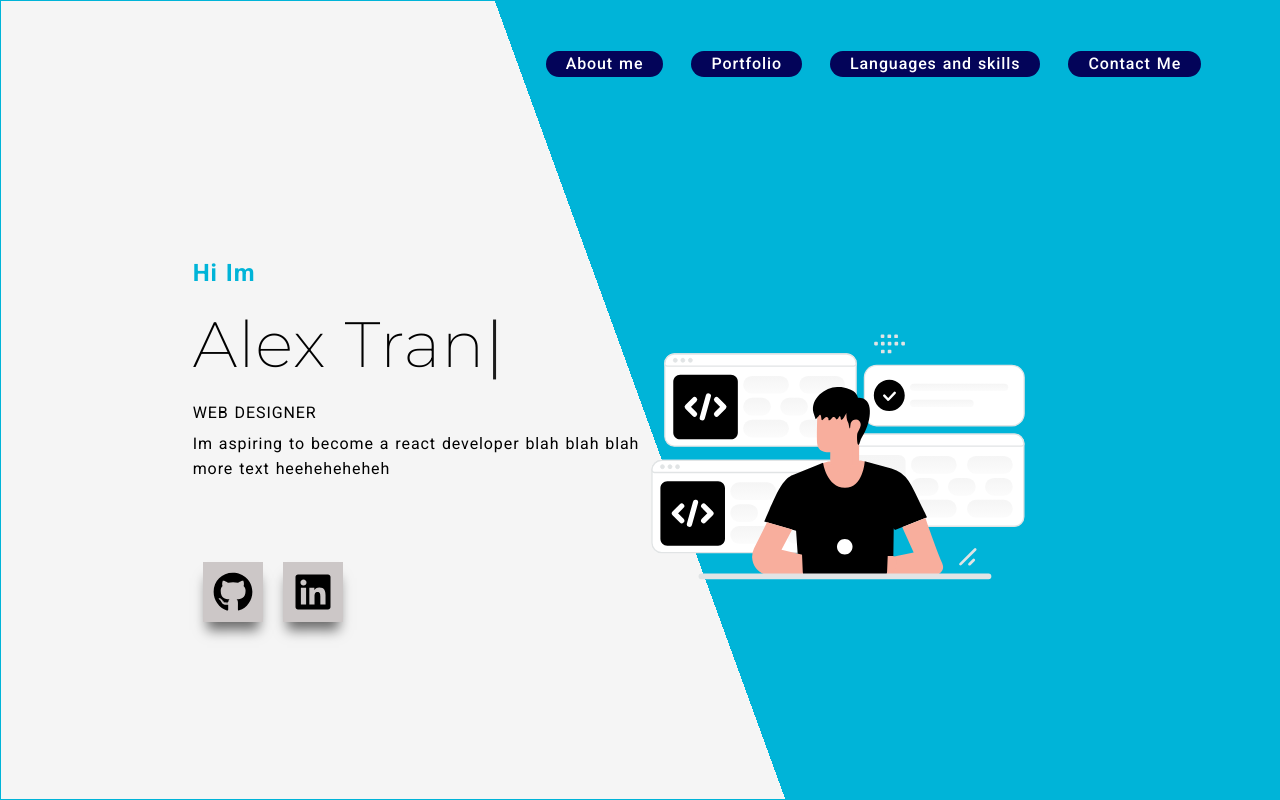
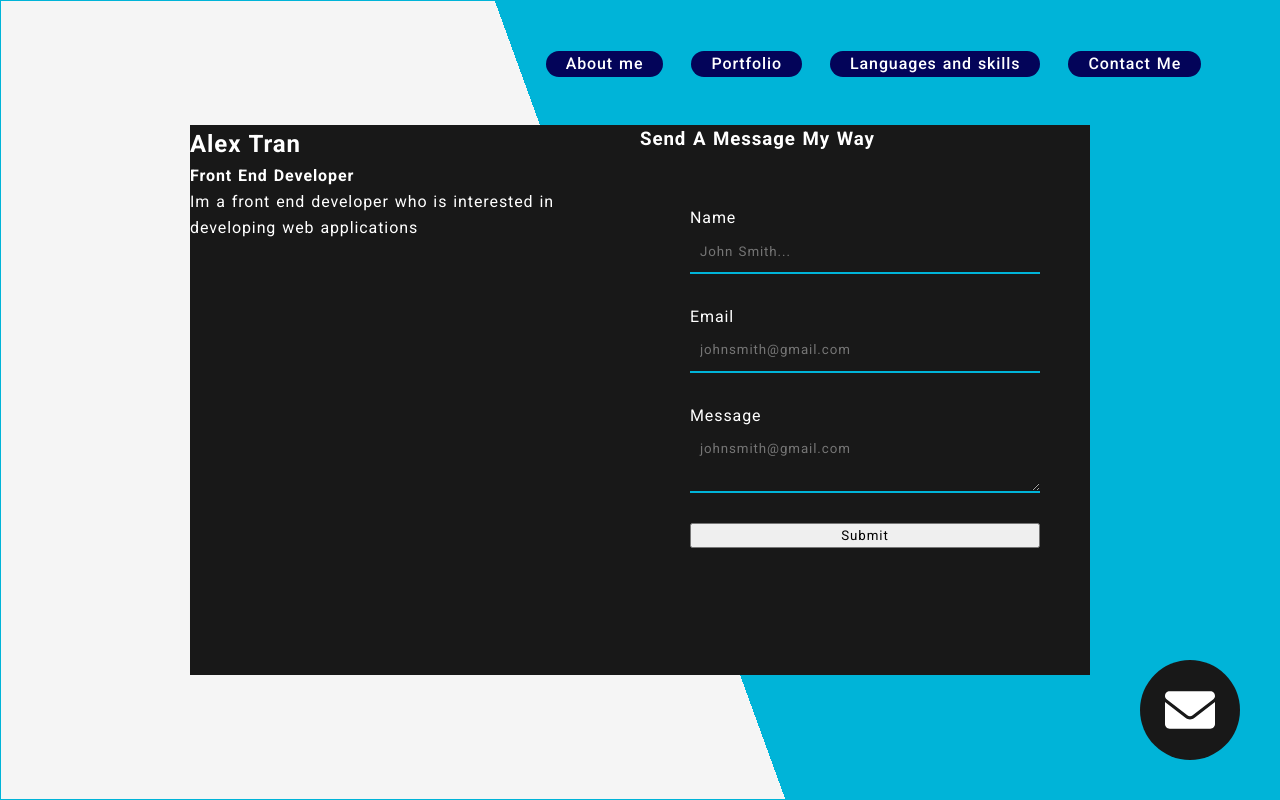
Before and after one commit to alexalextran/Portfolio-Website-4.0, a React (Create React App) app: page / in a window 1280 px wide. Shown: the top 800 px of the page. Built offline with nearby package versions, Linux system fonts and the light colour scheme.

Commit message:
added a styled form and some text

```diff
--- a/src/App.css
+++ b/src/App.css
@@ -99,6 +99,7 @@ nav {
 }
 
 .landing {
+  position: relative;
   background: linear-gradient(250deg, var(--blue), 50%, rgb(245, 245, 245) 50%);
   height: 100vh;
 
@@ -687,3 +688,85 @@ CAROUSEL
   bottom: 100px;
 
 }
+
+footer{
+  background-color: rgb(24, 24, 24);
+  color: white;
+  text-align: center;
+  padding: 30px 0px;
+}
+
+.footer__links{
+  display: flex;
+  justify-content: center;
+
+}
+
+.footer__links > li{
+  margin: 0px 20px;
+  margin-top: 20px;
+ list-style: none;
+}
+
+/*
+MAIL MODAL
+*/
+
+.mail__icon{
+  cursor: pointer;
+  position: fixed;
+  z-index: 100;
+  right: 40px;
+  bottom: 40px;
+  width: 100px;
+  fill: white;
+  background-color: rgb(24, 24, 24);
+ height: 100px;
+  border-radius: 50%;
+  display: flex;
+  justify-content: center;
+}
+
+.mail__icon > svg{
+  width: 50px;
+}
+
+.modal{
+  position: absolute;
+  display: flex;
+  left: 50%;
+  top: 50%;
+  transform: translate(-50%, -50%);
+}
+
+.modal__left, .modal__right{
+color: white;
+width: 450px;
+height: 550px;
+background-color: rgb(24, 24, 24);
+}
+
+.modal__right{
+display: flex;
+flex-direction: column;
+}
+
+form{
+  padding: 50px;
+  display: flex;
+  flex-direction: column;
+}
+
+form > input,textarea{
+  color: white;
+  margin-bottom: 30px;
+  background-color: transparent;
+  padding: 10px;
+  border: none;
+  border-bottom: 2px solid var(--blue);
+}
+
+input:focus, textarea:focus{
+outline: none;
+border-bottom: 2px solid rgb(3,4,89);
+}
--- /dev/null
+++ b/src/components/Contact__Modal.jsx
@@ -0,0 +1,38 @@
+import React from "react";
+
+const ContactModal = () => {
+  return (
+    <div className="modal">
+      <div className="modal__left">
+      <h2>Alex Tran</h2>
+      <h4>Front End Developer</h4>
+
+      <p>Im a front end developer who is interested in developing web applications</p>
+      </div>
+
+      <div className="modal__right">
+
+      <h3>Send A Message My Way</h3>
+          <form>
+              <label>
+                  Name
+              </label>
+              <input placeholder="John Smith..."/>
+              <label>
+                  Email
+              </label>
+              <input placeholder="johnsmith@gmail.com"/>
+              <label>
+                  Message
+              </label>
+              <textarea placeholder="johnsmith@gmail.com"/>
+
+
+              <button>Submit</button>
+          </form>
+      </div>
+    </div>
+  );
+};
+
+export default ContactModal;
--- a/src/components/Footer.jsx
+++ b/src/components/Footer.jsx
@@ -3,7 +3,18 @@ import React from 'react';
 const Footer = () => {
     return (
         <footer>
-            footer
+            Designed And Created By Alex Tran
+            <ul>
+                <li>
+                    LinkedIn
+                </li>
+                <li>
+                     Github
+                </li>
+                <li>
+                    Contact
+                </li>
+            </ul>
         </footer>
     );
 }
--- a/src/components/Landing.jsx
+++ b/src/components/Landing.jsx
@@ -1,6 +1,7 @@
 import React from 'react';
 import Nav from '../ui/Nav';
 import homesvg from '../assets/landingsvg.svg'
+import ContactModal from './Contact__Modal';
 
 const Landing = () => {
     return (
@@ -21,6 +22,12 @@ const Landing = () => {
                 <svg className='social__icon' xmlns="http://www.w3.org/2000/svg" viewBox="0 0 448 512"><path d="M416 32H31.9C14.3 32 0 46.5 0 64.3v383.4C0 465.5 14.3 480 31.9 480H416c17.6 0 32-14.5 32-32.3V64.3c0-17.8-14.4-32.3-32-32.3zM135.4 416H69V202.2h66.5V416zm-33.2-243c-21.3 0-38.5-17.3-38.5-38.5S80.9 96 102.2 96c21.2 0 38.5 17.3 38.5 38.5 0 21.3-17.2 38.5-38.5 38.5zm282.1 243h-66.4V312c0-24.8-.5-56.7-34.5-56.7-34.6 0-39.9 27-39.9 54.9V416h-66.4V202.2h63.7v29.2h.9c8.9-16.8 30.6-34.5 62.9-34.5 67.2 0 79.7 44.3 79.7 101.9V416z"/></svg>
                 </div>
             </div>
+
+            <div className='mail__icon'>
+            <svg xmlns="http://www.w3.org/2000/svg" viewBox="0 0 512 512"><path d="M256 352c-16.53 0-33.06-5.422-47.16-16.41L0 173.2V400C0 426.5 21.49 448 48 448h416c26.51 0 48-21.49 48-48V173.2l-208.8 162.5C289.1 346.6 272.5 352 256 352zM16.29 145.3l212.2 165.1c16.19 12.6 38.87 12.6 55.06 0l212.2-165.1C505.1 137.3 512 125 512 112C512 85.49 490.5 64 464 64h-416C21.49 64 0 85.49 0 112C0 125 6.01 137.3 16.29 145.3z"/></svg></div>
+
+            <ContactModal />
+
         </section>
     );
 }
```
